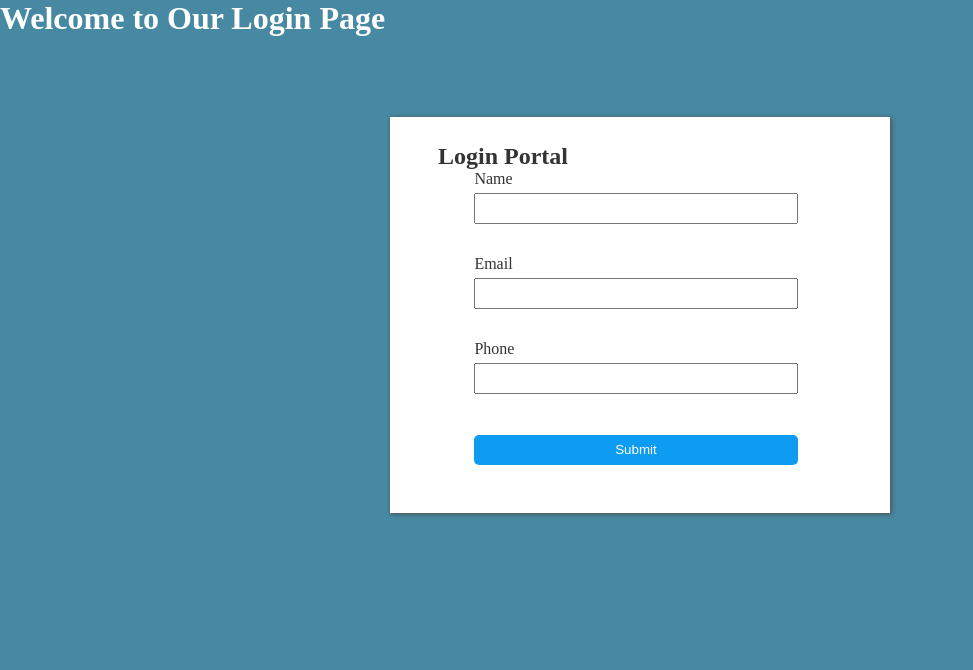
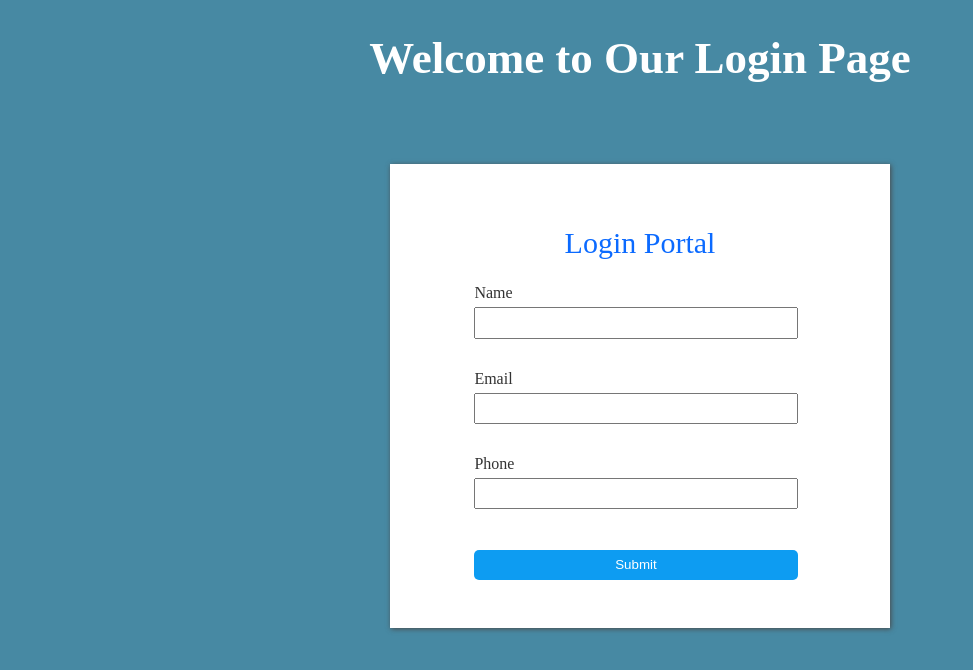
Before and after one commit to mohammedShiam/Form-Validation, a plain HTML site: page index.html in a window 1280 px wide. Shown: the whole page, without its empty margins (0-973 px from the left). Drawn offline with Linux system fonts and the light colour scheme.

Commit message:
Update style.css

```diff
--- a/style.css
+++ b/style.css
@@ -12,7 +12,11 @@ body{
 
 
 }
-
+body > h1 {
+	text-align: center;
+	font-size: 45px;
+	margin-top: 2rem;
+}
 form {
 	max-width: 500px;
 	height: auto;
@@ -23,7 +27,14 @@ form {
 	background: #fff;
 	color: #333;
 }
-
+form div > h2 {
+	text-align: center;
+	margin-top: 2.3rem;
+	margin-bottom: 1.5rem;
+	font-size: 30px;
+	font-weight: 500;
+	color: #0b6aff;
+}
 .section{
     padding-bottom:5%;
     width: 90%;
```
